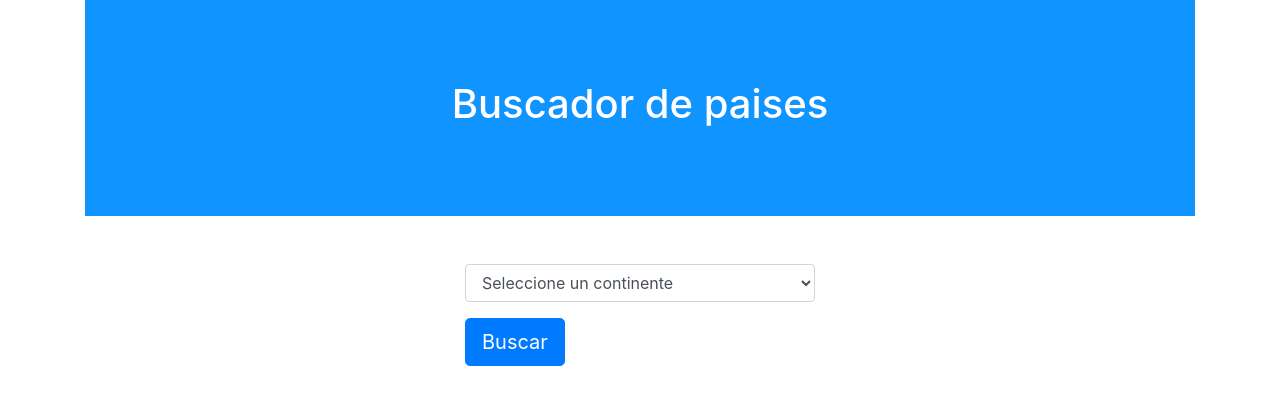
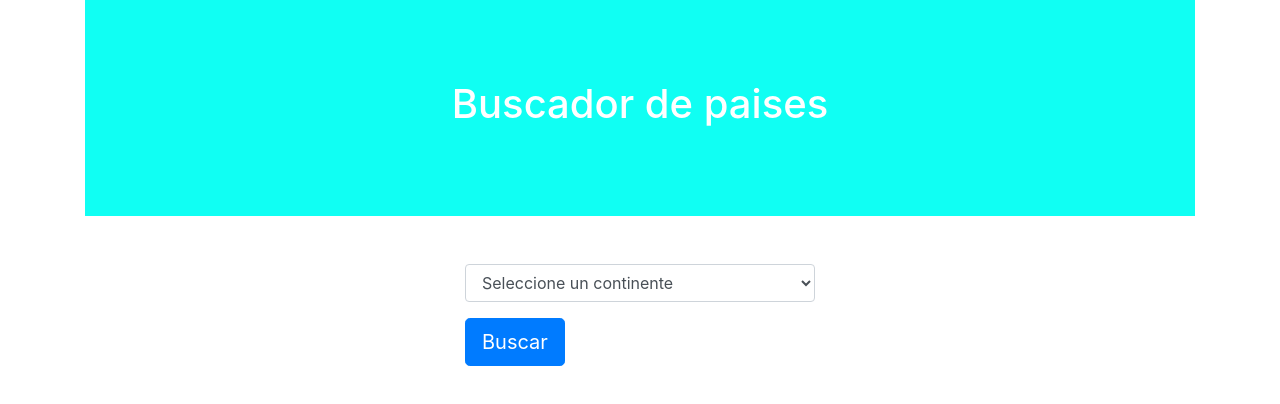
Before and after one commit to egonzalez5/paises-react, a React (Create React App) app: page / in a window 1280 px wide. Shown: the top 404 px of the page. Built offline with nearby package versions, Linux system fonts and the light colour scheme.

Commit message:
color index

```diff
--- a/src/index.css
+++ b/src/index.css
@@ -13,7 +13,7 @@ code {
 }
 
 header {
-  background-color: #058ffff3;
+  background-color: #05fff3f3;
   color: white;
   padding: 5rem 0;
 }
```
